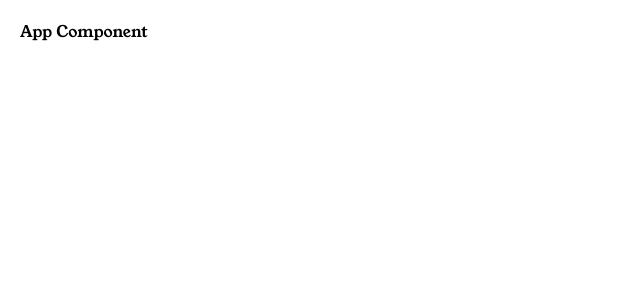
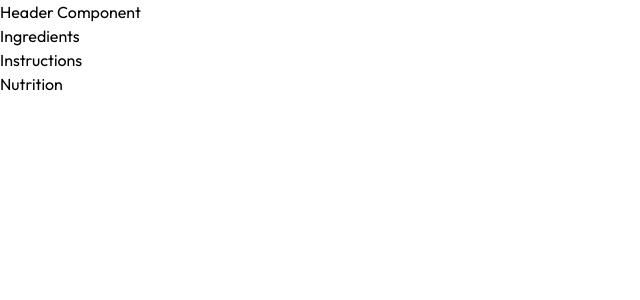
Before and after one commit to jabssdev/recipe-page, a React (Vite) app: page / in a window 1280 px wide. Shown: the top 300 px of the page, without its empty margins (0-640 px from the left). Built offline with nearby package versions, Linux system fonts and the light colour scheme.

Commit message:
build: :building_construction: Create the interface component architecture

```diff
--- a/src/App.jsx
+++ b/src/App.jsx
@@ -1,7 +1,10 @@
+import { Header } from "./assets/components/Header";
+import { RecipeContainer } from "./assets/components/RecipeContainer";
 function App() {
 	return (
 		<>
-			<h1 className="font-young-serif p-5">App Component</h1>
+			<Header />
+			<RecipeContainer />
 		</>
 	);
 }
--- /dev/null
+++ b/src/assets/components/Header.jsx
@@ -0,0 +1,7 @@
+export const Header = () => {
+	return (
+		<>
+			<h1>Header Component</h1>
+		</>
+	);
+};
--- /dev/null
+++ b/src/assets/components/RecipeContainer.jsx
@@ -0,0 +1,13 @@
+import { Ingredients } from "./overview-recipe/Ingredients";
+import { Instructions } from "./overview-recipe/Instructions";
+import { Nutrition } from "./overview-recipe/Nutrition";
+
+export const RecipeContainer = () => {
+	return (
+		<>
+			<Ingredients />
+			<Instructions />
+			<Nutrition />
+		</>
+	);
+};
--- /dev/null
+++ b/src/assets/components/overview-recipe/Ingredients.jsx
@@ -0,0 +1,7 @@
+export const Ingredients = () => {
+	return (
+		<>
+			<h1>Ingredients</h1>
+		</>
+	);
+};
--- /dev/null
+++ b/src/assets/components/overview-recipe/Instructions.jsx
@@ -0,0 +1,7 @@
+export const Instructions = () => {
+	return (
+		<>
+			<h1>Instructions</h1>
+		</>
+	);
+};
--- /dev/null
+++ b/src/assets/components/overview-recipe/Nutrition.jsx
@@ -0,0 +1,7 @@
+export const Nutrition = () => {
+	return (
+		<>
+			<h1>Nutrition</h1>
+		</>
+	);
+};
```
